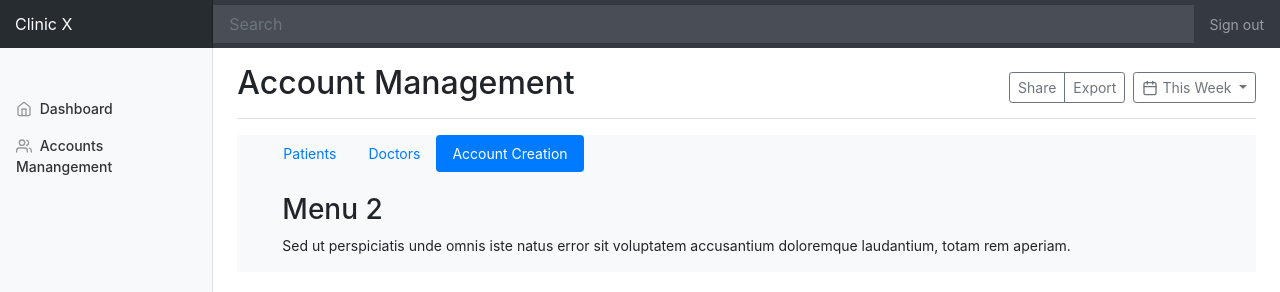
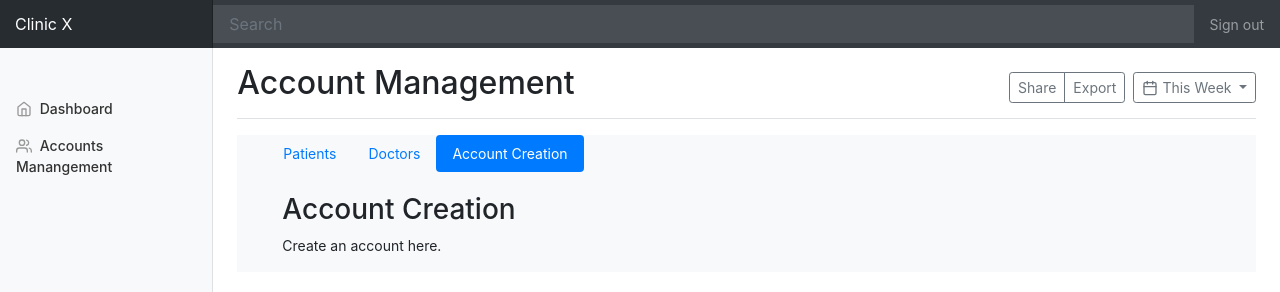
Before and after one commit to WanLoong/ClinicX, a website: page public_html/admAccMgnt.html in a window 1280 px wide. Both pictures are taken after a click on the link "Account Creation". Shown: the top 292 px of the page. Drawn offline with nearby package versions, Linux system fonts and the light colour scheme.

Commit message:
Remove placeholder text

```diff
--- a/public_html/admAccMgnt.html
+++ b/public_html/admAccMgnt.html
@@ -301,8 +301,8 @@
                                     </div>
                                 </div>
                                 <div id="menu2" class="container tab-pane fade"><br>
-                                    <h3>Menu 2</h3>
-                                    <p>Sed ut perspiciatis unde omnis iste natus error sit voluptatem accusantium doloremque laudantium, totam rem aperiam.</p>
+                                    <h3>Account Creation</h3>
+                                    <p>Create an account here.</p>
                                 </div>
                             </div>
                         </div>
```
